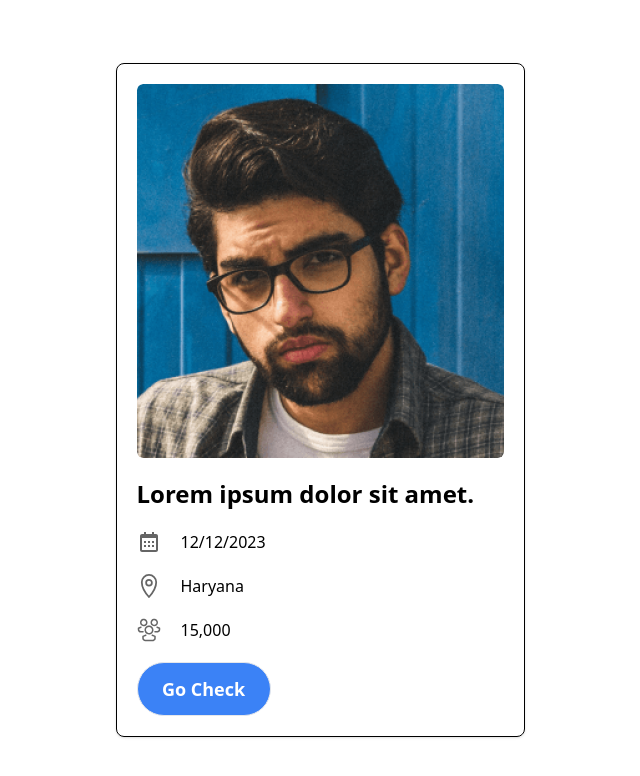
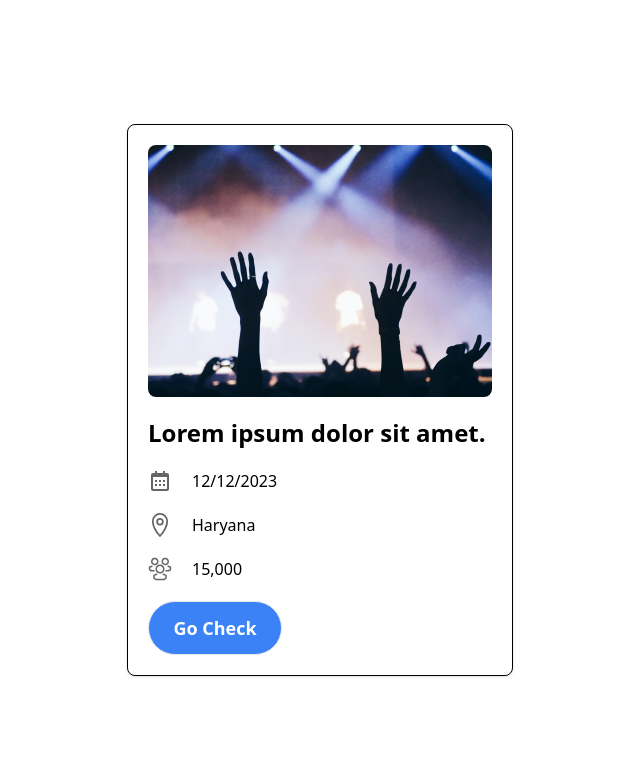
Before and after one commit to Akash-535/my-project, a React (Create React App) app: page / in a window 1280 px wide. Shown: the top 776 px of the page, without its empty margins (320-960 px from the left). Built offline with nearby package versions, Linux system fonts and the light colour scheme.

Commit message:
vercel added

```diff
--- a/src/App.js
+++ b/src/App.js
@@ -7,8 +7,8 @@ function App() {
     <div>
       <BrowserRouter>
         <Routes>
-          <Route path="/" element={<Search />} />
-          <Route path="about-us" element={<About />} />
+          <Route path="/" element={<About />} />
+          <Route path="about-us" element={<Search />} />
         </Routes>
       </BrowserRouter>
     </div>
```
Also changed, not shown: 1 other file (tests, documents, lock files or other folders).
